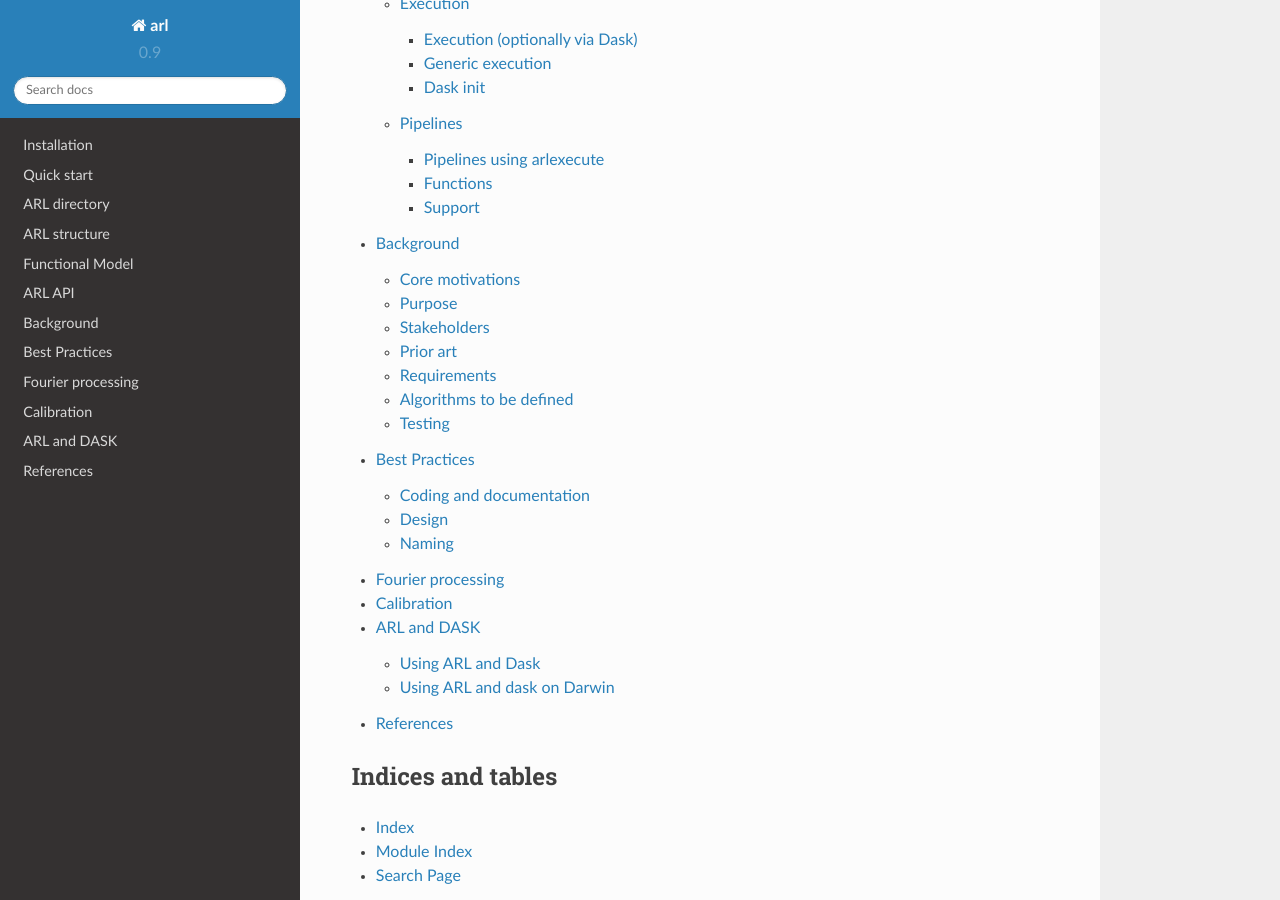
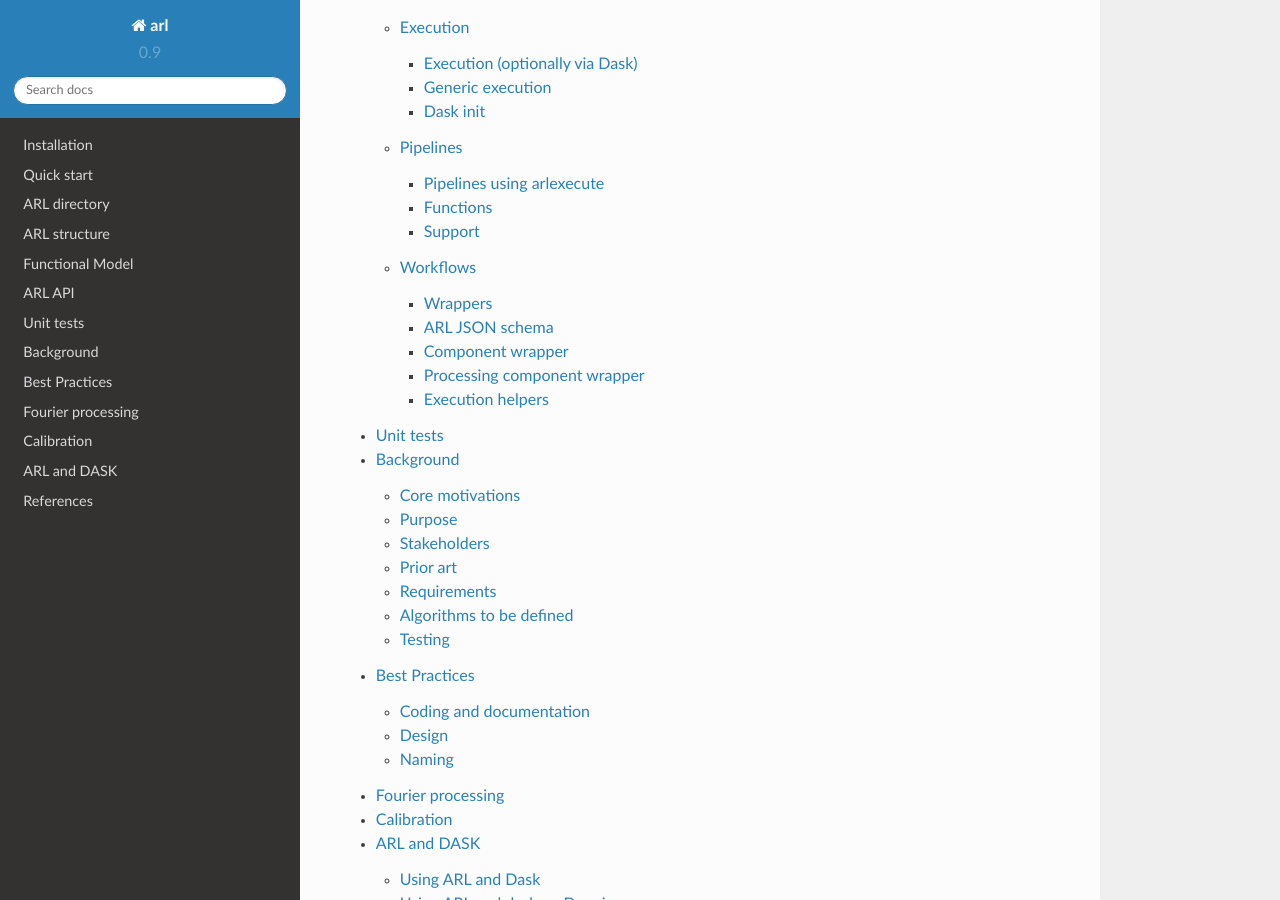
Before and after one commit to ska-telescope/ska-sdp-func-python, a Sphinx documentation site: the page built from docs/index.rst, in a window 1280 px wide and 900 px high, scrolled down 1992 px. Built offline with Sphinx 7.4.7 and the Read the Docs theme 2.0.0, drawn with Linux system fonts in a browser that asks for light colours; pages that are not in the unit, such as notebooks, are missing from menus; some of the changed text lies outside the part shown.

Commit message:
Document workflows

```diff
--- a/docs/ARL_definition.rst
+++ b/docs/ARL_definition.rst
@@ -309,9 +309,46 @@
 .. automodule:: processing_components.util.support_components
    :members:
 
+Workflows
+---------
+
+Wrappers
+++++++++
+
+.. automodule:: workflows.wrappers
+   :members:
+
+ARL JSON schema
++++++++++++++++
+
+.. automodule:: workflows.wrappers.arl_json
+   :members:
+
+.. automodule:: workflows.wrappers.arl_json.json_helpers
+   :members:
+
+
+Component wrapper
++++++++++++++++++
+
+.. automodule:: workflows.wrappers.component_wrapper
+   :members:
+
+Processing component wrapper
+++++++++++++++++++++++++++++
+
+.. automodule:: workflows.wrappers.processing_wrappers
+   :members:
+
+Execution helpers
++++++++++++++++++
+
+.. automodule:: workflows.wrappers.execution_wrappers
+   :members:
+
 
 Unit tests
-**********
+==========
 
 Unit tests written in standard python style are available.
 
--- a/docs/ARL_directory.rst
+++ b/docs/ARL_directory.rst
@@ -105,10 +105,15 @@
 * Remove continuum: :py:mod:`processing_components.visibility.operations.remove_continuum_blockvisibility`
 * Integrate across channels: :py:mod:`processing_components.visibility.operations.integrate_visibility_by_channel`
 
-Pipelines:
-==========
+Pipelines
+=========
 
 * Execution framework (an interface to Dask): :py:mod:`processing_components.component_support.arlexecute`
 * Prediction and inversion of visibility data: :py:mod:`processing_components.pipelines.pipeline_components`
 * Generic image or visibility unary operations::py:mod:`processing_components.component_suppport.generic_components`
 * Testing and simulation support: :py:mod:`processing_components.util.testing_support`
+
+Workflows
+=========
+
+* ARL component wrappers: :py:mod:`workflows.wrappers`
```
